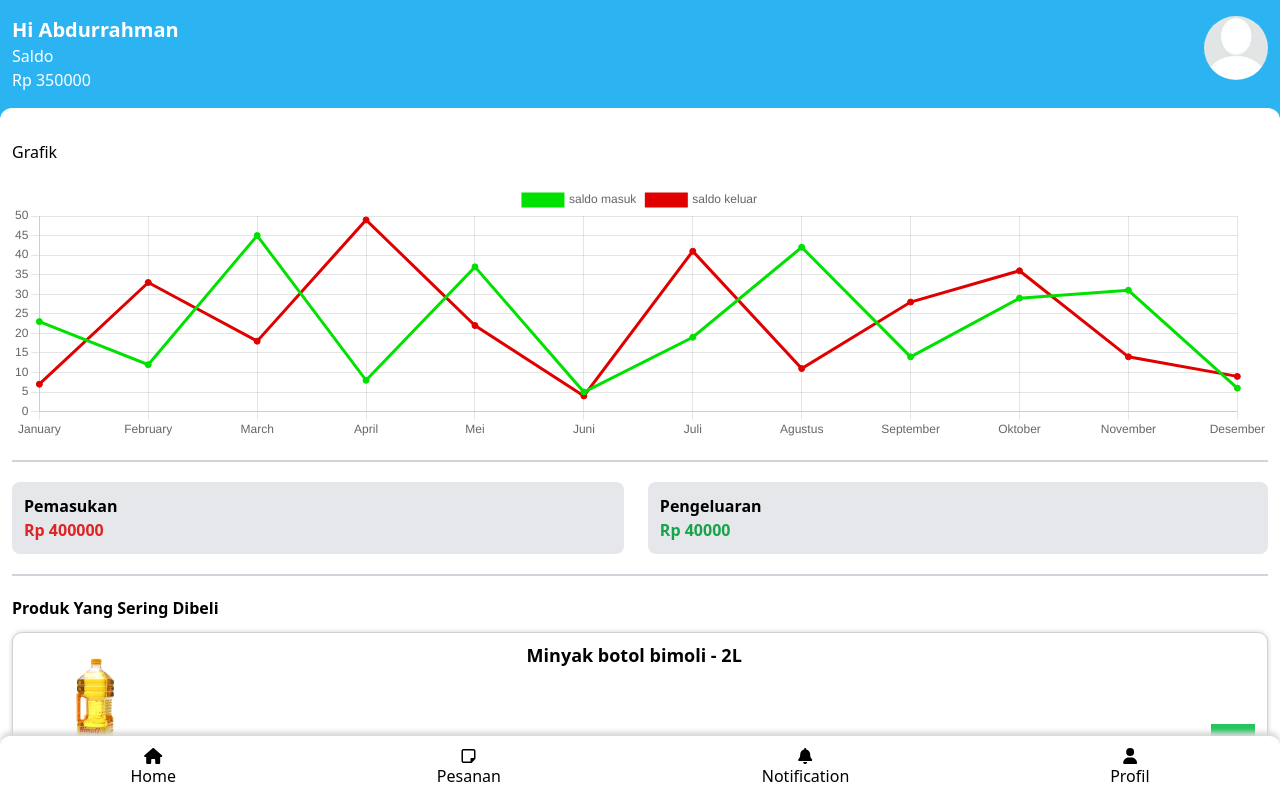
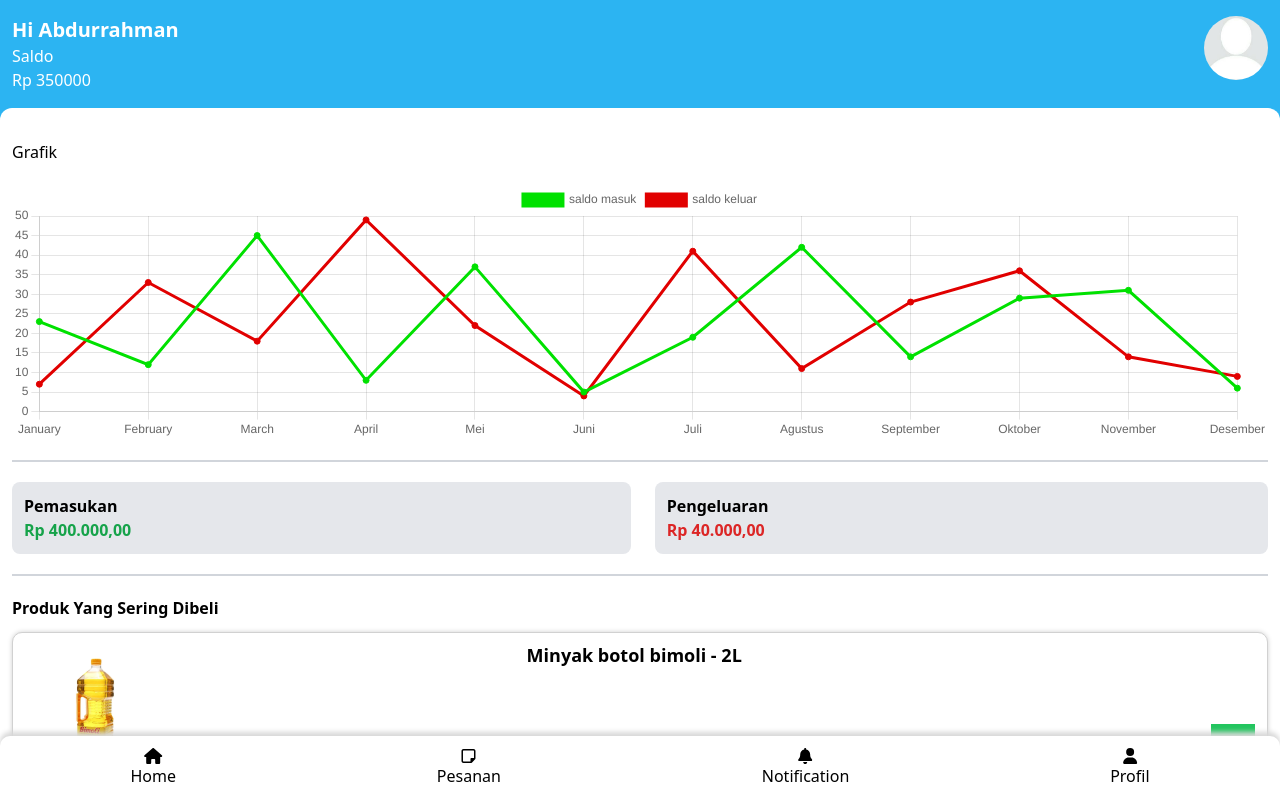
Before and after one commit to ARofiqi/koperasi-fe, a Vue app: page /profil/1 in a window 1280 px wide. Shown: the top 799 px of the page. Built offline with nearby package versions, Linux system fonts and the light colour scheme.

Commit message:
feat add formatRupiah

```diff
--- a/src/components/card.vue
+++ b/src/components/card.vue
@@ -7,7 +7,7 @@
       <div class="w-3/5 py-2 px-3 flex flex-col justify-between gap-2">
         <h2 class="text-lg font-semibold">{{ this.name }}</h2>
         <div class="flex justify-between py-2 items-center">
-          <p class="text-gray-600 font-medium">Rp.{{ this.price }}</p>
+          <p class="text-gray-600 font-medium">{{ formatRupiah(this.price) }}</p>
           <div>
             <font-awesome-icon :icon="['fas', 'cart-shopping']" class="w-5 h-5 inline-block bg-green-500 text-white text-xl p-3" @click="addToCart" />
           </div>
@@ -37,6 +37,14 @@ export default {
     handleImageError(event) {
       event.target.src = "/foto produk/unknow.png";
     },
+    formatRupiah(num) {
+      const formatter = new Intl.NumberFormat("id-ID", {
+        style: "currency",
+        currency: "IDR",
+      });
+
+      return formatter.format(num);
+    },
   },
 };
 </script>
--- a/src/view/cart/index.vue
+++ b/src/view/cart/index.vue
@@ -4,17 +4,17 @@
     <h2 class="text-center text-white text-2xl font-light">Halaman Cart</h2>
   </div>
   <div class="p-3 pb-20">
-    <div class="list-card mt-3 flex flex-col gap-3">
+    <div class="list-card mt-3 flex flex-col gap-2">
       <div v-for="item in data" :key="item.id" class="bg-white shadow-xl flex">
-        <div class="w-2/5 p-5 grid items-center">
+        <div class="w-2/5 p-3 grid items-center">
           <img :src="'/foto produk/' + item.name + '.png'" alt="foto produk" />
         </div>
         <div class="w-2/5 py-2 flex flex-col justify-between">
           <h2 class="text-lg font-semibold">{{ item.name }}</h2>
           <div class="flex py-2 items-start flex-col">
             <div>
-              <p class="text-gray-600">Rp.{{ item.price }}</p>
-              <p class="text-gray-600">Total = Rp.{{ item.price * item.quantity }}</p>
+              <p class="text-gray-600 text-sm">{{ formatRupiah(item.price) }}</p>
+              <p class="text-gray-600 text-sm">Total = {{ formatRupiah(item.price * item.quantity) }}</p>
             </div>
             <div class="flex items-center gap-2">
               <button class="text-3xl text-primary focus:bg-none flex items-center" @click="if (item.quantity > 0) item.quantity--;"><font-awesome-icon :icon="['fas', 'minus']" class="w-4 h-4" /></button>
@@ -23,7 +23,7 @@
             </div>
           </div>
         </div>
-        <div class="w-1/5 grid justify-center gap-2 items-center">
+        <div class="w-1/5 grid justify-center items-center">
           <button class="bg-red-600 text-white p-2 rounded-lg" @click="this.delete(item.id)"><font-awesome-icon class="w-5 h-5 text-white" :icon="['fas', 'trash-can']" /></button>
         </div>
       </div>
@@ -31,7 +31,7 @@
   </div>
   <div class="fixed z-40 bottom-16 bg-primary w-full h-20 rounded-t-xl flex justify-between">
     <div class="p-3 flex items-center">
-      <p class="text-white">Total = Rp.{{ totalPrice }}</p>
+      <p class="text-white">Total = {{ formatRupiah(totalPrice) }}</p>
     </div>
     <Button class="bg-red-600 text-white border-none flex items-center px-2"> Check Out </Button>
   </div>
@@ -47,7 +47,7 @@ export default {
   name: "cartPage",
   data() {
     return {
-      data: dataCart
+      data: dataCart,
     };
   },
   components: {
@@ -56,10 +56,18 @@ export default {
   },
   computed: {
     totalPrice() {
-      return this.data.reduce((total, product) => total + product.price, 0);
+      return this.data.reduce((total, product) => total + product.price * product.quantity, 0);
     },
   },
   methods: {
+    formatRupiah(num) {
+      const formatter = new Intl.NumberFormat("id-ID", {
+        style: "currency",
+        currency: "IDR",
+      });
+
+      return formatter.format(num);
+    },
     delete(id) {
       Swal.fire({
         title: "Are you sure?",
@@ -74,7 +82,7 @@ export default {
           this.data = this.data.filter((item) => item.id !== id);
           Swal.fire({
             title: "Deleted!",
-            text: "Your file has been deleted.",
+            text: "Your Product has been deleted.",
             icon: "success",
           });
         }
--- a/src/view/product/index.vue
+++ b/src/view/product/index.vue
@@ -15,7 +15,7 @@
           <button class="text-3xl text-primary" @click="quantity++"><font-awesome-icon :icon="['fas', 'plus']" class="w-5 h-5" /></button>
         </div>
         <div class="text-right">
-          <p class="text-3xl font-semibold">Rp {{ this.product.price }}</p>
+          <p class="text-3xl font-semibold">{{ formatRupiah(this.product.price) }}</p>
           <p v-if="quantity > 1">{{ this.quantity }} x {{ this.product.price }} = Rp.{{ this.quantity * this.product.price }}</p>
         </div>
       </div>
@@ -93,6 +93,14 @@ export default {
     handleImageError(event) {
       event.target.src = "/foto produk/unknow.png";
     },
+    formatRupiah(num) {
+      const formatter = new Intl.NumberFormat("id-ID", {
+        style: "currency",
+        currency: "IDR",
+      });
+
+      return formatter.format(num);
+    },
   },
   mounted() {
     this.fetchProductDetails();
--- a/src/view/profil/index.vue
+++ b/src/view/profil/index.vue
@@ -28,11 +28,11 @@
       <div class="border-b-2 border-solid border-gray-300 flex gap-6 py-5">
         <div class="bg-gray-200 flex-grow rounded-lg p-3">
           <h3 class="font-bold">Pemasukan</h3>
-          <p class="text-red-600 font-bold">Rp {{ dataUser.pemasukan }}</p>
+          <p class="text-green-600 font-bold">{{ formatRupiah(dataUser.pemasukan) }}</p>
         </div>
         <div class="bg-gray-200 flex-grow rounded-lg p-3">
           <h3 class="font-bold">Pengeluaran</h3>
-          <p class="text-green-600 font-bold">Rp {{ dataUser.pengeluaran }}</p>
+          <p class="text-red-600 font-bold">{{ formatRupiah(dataUser.pengeluaran) }}</p>
         </div>
       </div>
       <div class="pt-5">
@@ -75,6 +75,14 @@ export default {
         });
       });
     },
+    formatRupiah(num) {
+      const formatter = new Intl.NumberFormat("id-ID", {
+        style: "currency",
+        currency: "IDR",
+      });
+
+      return formatter.format(num);
+    },
   },
 };
 </script>
```
